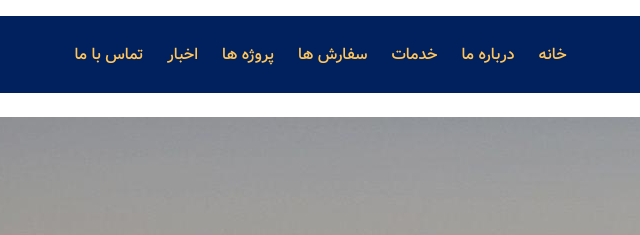
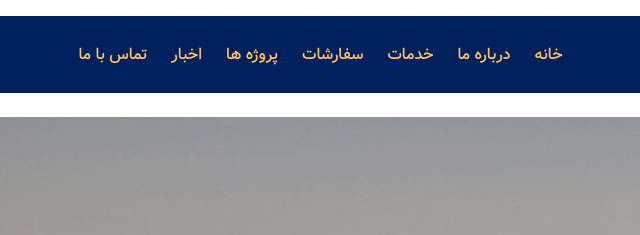
Before and after one commit to paryaarezoo/company, a plain HTML site: page company.html in a window 1280 px wide. Shown: the top 235 px of the page, 316-956 px from the left. Drawn offline with Linux system fonts and the light colour scheme; files whose address does not match are found by name.

Commit message:
change sefarsh ha to sefareshat

```diff
--- a/company.html
+++ b/company.html
@@ -24,7 +24,7 @@
                 <a href="#">خانه</a>
                 <a href="./about.html">درباره ما</a>
                 <a href="">خدمات</a>
-                <a href="./sefaresh.html">سفارش ها</a>
+                <a href="./sefaresh.html">سفارشات</a>
                 <a href="">پروژه ها</a>
                 <a href="./news.html">اخبار</a>
                 <a href="">تماس با ما</a>
```
